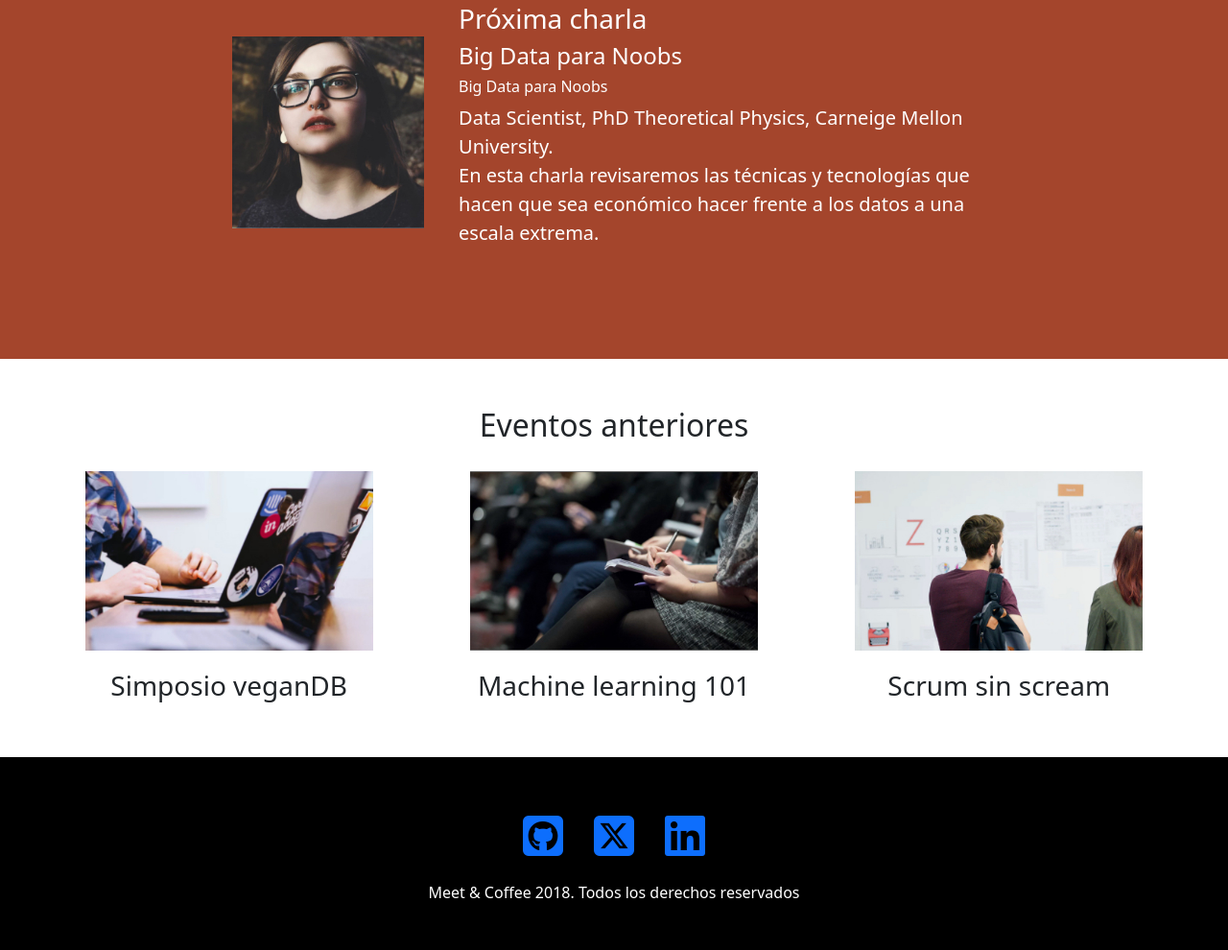
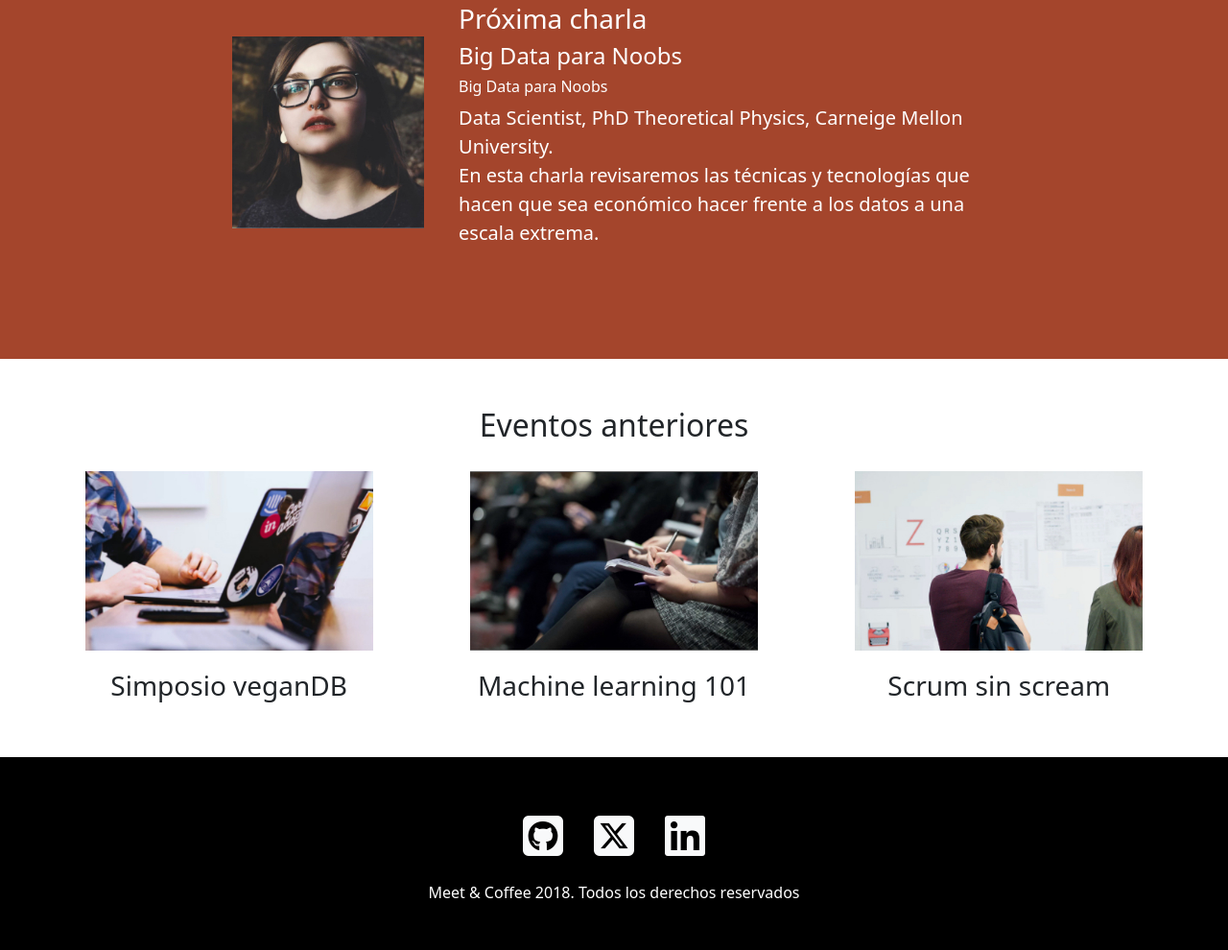
Before and after one commit to nubidani/Meet-Coffee, a plain HTML site: page index.html in a window 1280 px wide. Shown: the part 867-1857 px from the top of the page at 96% size. Drawn offline with nearby package versions, Linux system fonts and the light colour scheme.

Commit message:
cambio estilo enlaces footer

```diff
--- a/index.html
+++ b/index.html
@@ -120,20 +120,19 @@
 
     <!--Footer-->
     <footer>
-
         <ul class="nav justify-content-center">
             <li class="nav-item">
-                <a class="nav-link" href="https://github.com/" target="_blank" rel="noopener noreferrer">
+                <a class="nav-link link-light" href="https://github.com/" target="_blank" rel="noopener noreferrer">
                     <i class="fa-brands fa-square-github fa-3x"></i>
                 </a>
             </li>
             <li class="nav-item">
-                <a class="nav-link" href="https://twitter.com/?lang=es" target="_blank" rel="noopener noreferrer">
+                <a class="nav-link link-light" href="https://twitter.com/?lang=es" target="_blank" rel="noopener noreferrer">
                     <i class="fa-brands fa-square-x-twitter fa-3x"></i>
                 </a>
             </li>
             <li class="nav-item">
-                <a class="nav-link" href="https://www.linkedin.com/home" target="_blank" rel="noopener noreferrer">
+                <a class="nav-link link-light" href="https://www.linkedin.com/home" target="_blank" rel="noopener noreferrer">
                     <i class="fa-brands fa-linkedin fa-3x"></i>
                 </a>
             </li>
```
